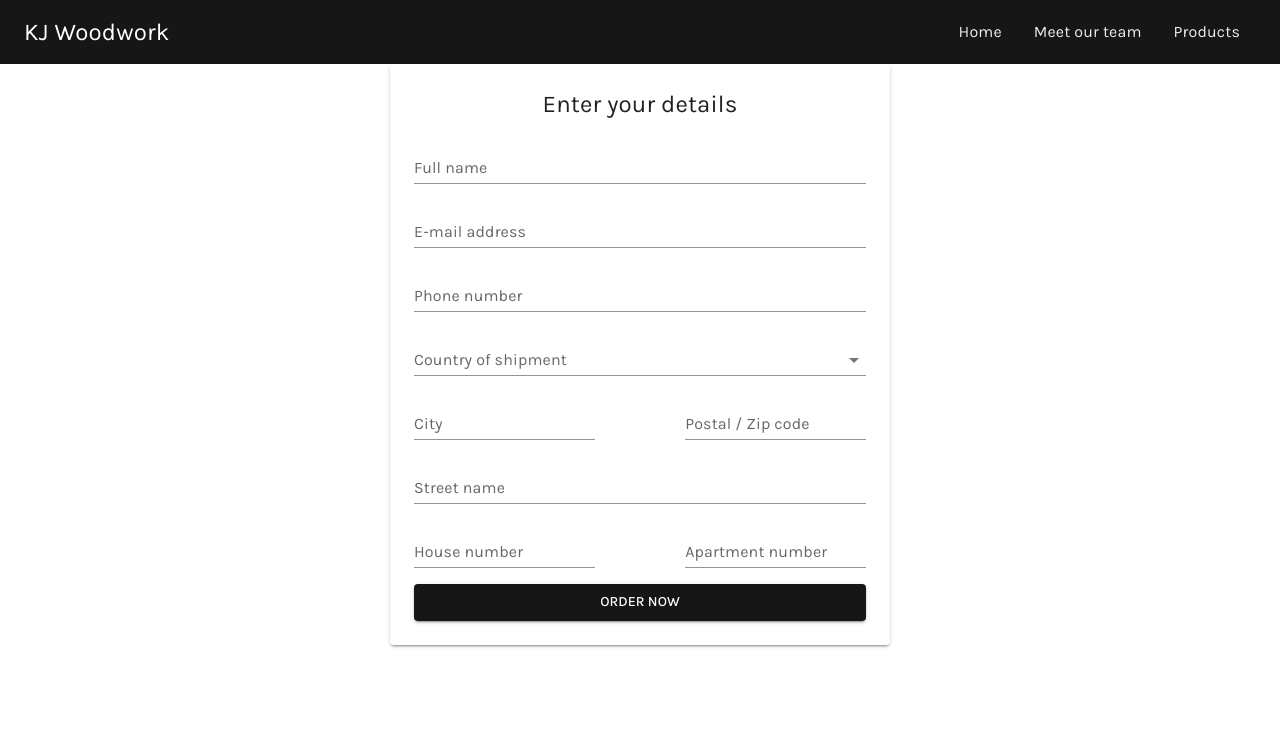
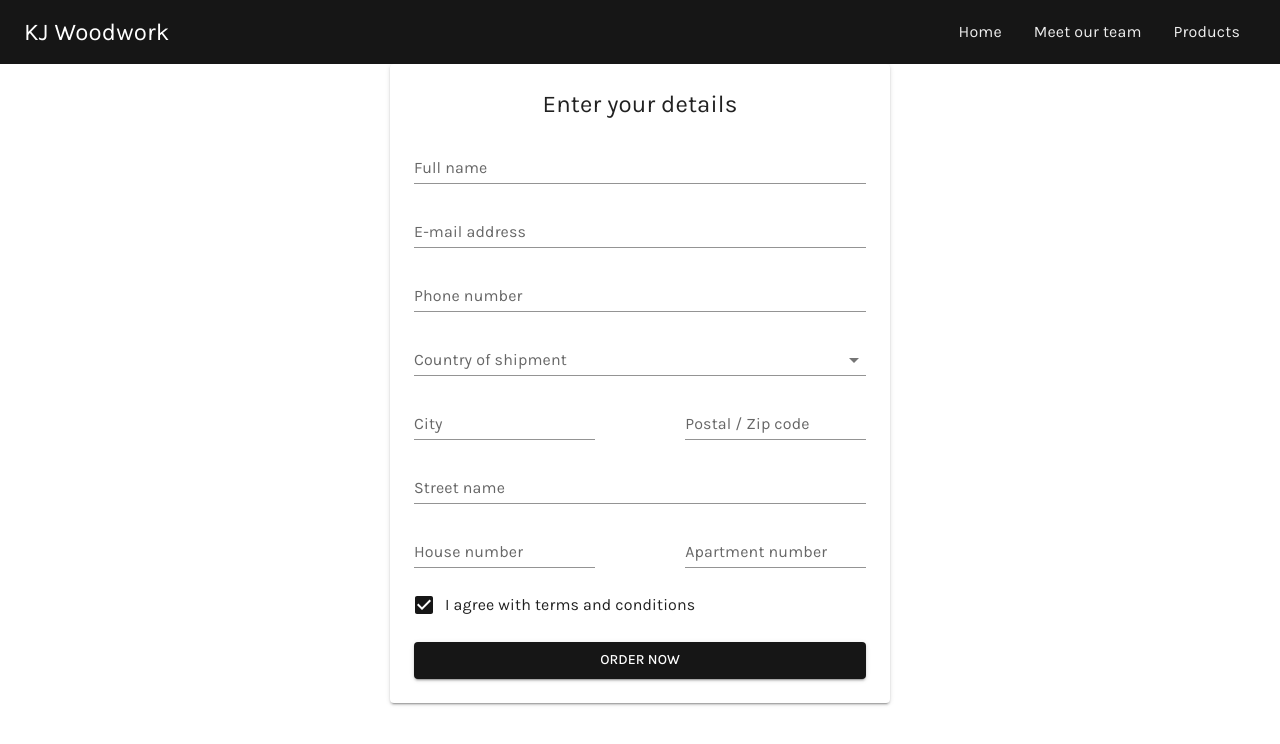
Before and after one commit to karolisjon/frontend-kj-woodwork, a React (Create React App) app in the folder kj-woodwork/: page /order in a window 1280 px wide. Shown: the top 744 px of the page. Built offline with nearby package versions, Linux system fonts and the light colour scheme.

Commit message:
feat(33): created checkbox in OrderPage component

```diff
--- a/kj-woodwork/src/components/pages/order-page/index.jsx
+++ b/kj-woodwork/src/components/pages/order-page/index.jsx
@@ -1,4 +1,4 @@
-import { Box, Button, MenuItem, Paper, TextField, Typography } from '@mui/material';
+import { Box, Button, Checkbox, FormControlLabel, FormGroup, MenuItem, Paper, TextField, Typography } from '@mui/material';
 import * as React from 'react'
 
 const countries = [
@@ -159,6 +159,9 @@ const OrderPage = () => {
               sx={{ width: '40%'}}
             />
           </Box>
+          <FormGroup sx={{ alignSelf: 'flex-start' }}>
+              <FormControlLabel control={<Checkbox defaultChecked />} label="I agree with terms and conditions" />
+            </FormGroup>
           <Button
             type='submit'
             variant='contained'
```
